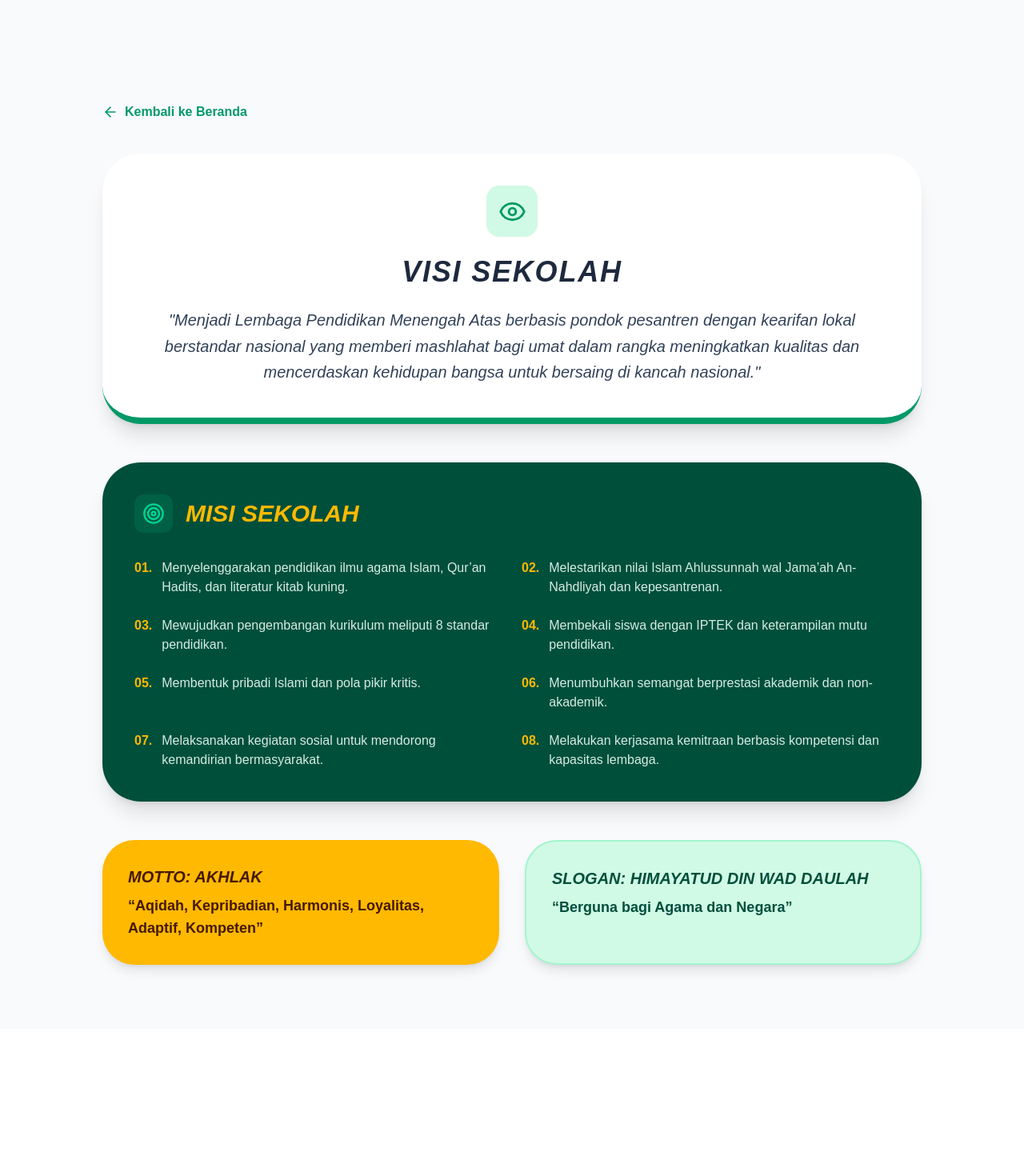
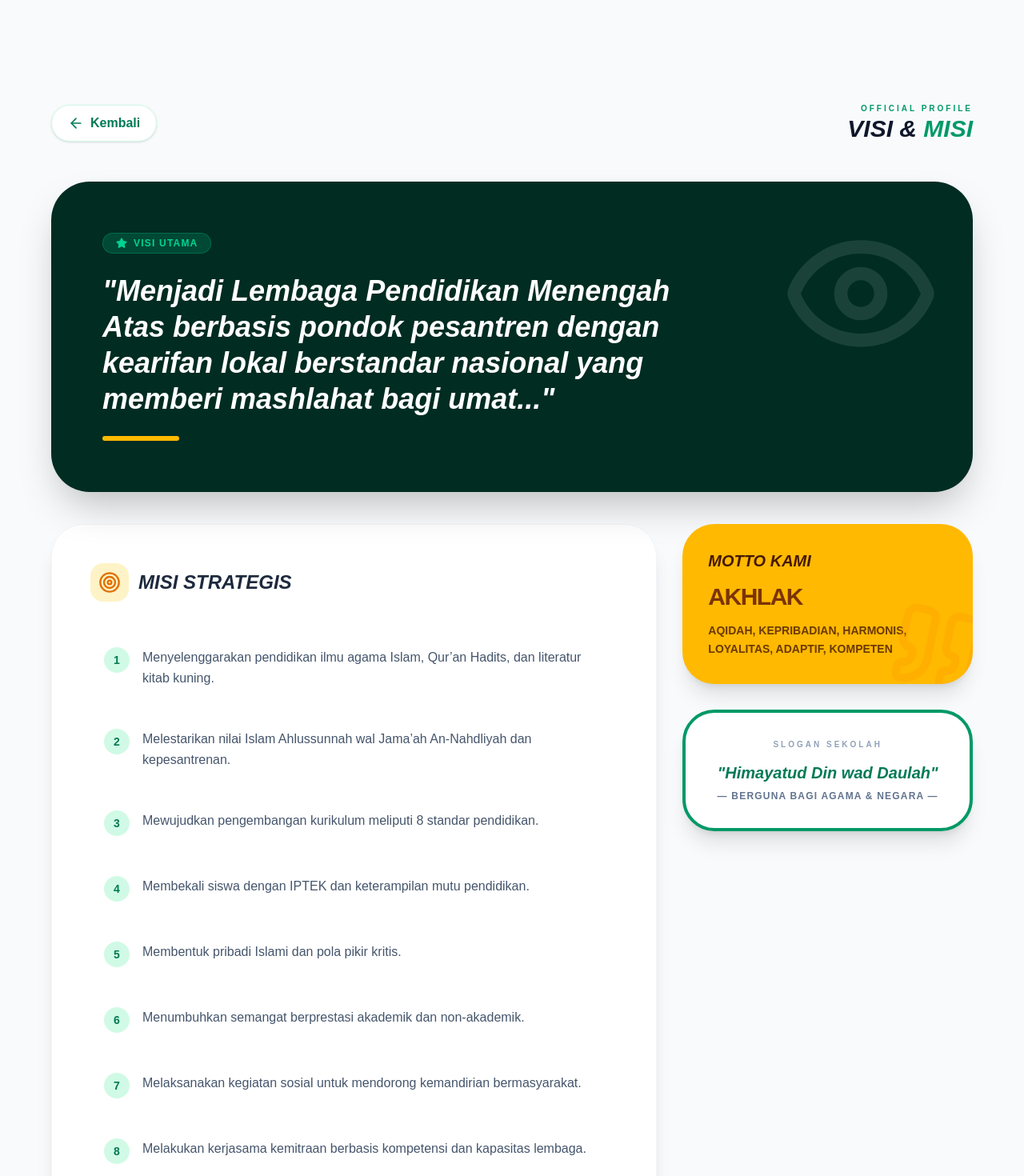
Before and after one commit to dapamutakkin44-dev/smas-nu-toboali, a Next.js app: page /profil/visi-misi in a window 1280 px wide. Shown: the top 1470 px of the page at 80% size. Before the commit the page ends 1286 px from the top, so only its background shows below. Built offline with nearby package versions, Linux system fonts and the light colour scheme.

Commit message:
ubah jadi gahar

```diff
--- a/src/app/profil/visi-misi/page.tsx
+++ b/src/app/profil/visi-misi/page.tsx
@@ -2,69 +2,109 @@
 import React from 'react';
 import { motion } from 'framer-motion';
 import Link from 'next/link';
-import { ArrowLeft, Target, Eye, ShieldCheck, Heart } from 'lucide-react';
+import { ArrowLeft, Target, Eye, Star, CheckCircle2, Quote } from 'lucide-react';
 
 export default function VisiMisiPage() {
+  const misiList = [
+    "Menyelenggarakan pendidikan ilmu agama Islam, Qur’an Hadits, dan literatur kitab kuning.",
+    "Melestarikan nilai Islam Ahlussunnah wal Jama’ah An-Nahdliyah dan kepesantrenan.",
+    "Mewujudkan pengembangan kurikulum meliputi 8 standar pendidikan.",
+    "Membekali siswa dengan IPTEK dan keterampilan mutu pendidikan.",
+    "Membentuk pribadi Islami dan pola pikir kritis.",
+    "Menumbuhkan semangat berprestasi akademik dan non-akademik.",
+    "Melaksanakan kegiatan sosial untuk mendorong kemandirian bermasyarakat.",
+    "Melakukan kerjasama kemitraan berbasis kompetensi dan kapasitas lembaga."
+  ];
+
   return (
-    <main className="min-h-screen bg-slate-50 pt-32 pb-20 px-6">
-      <div className="max-w-5xl mx-auto">
-        {/* Tombol Kembali */}
-        <Link href="/" className="inline-flex items-center gap-2 text-emerald-600 font-bold mb-10 hover:gap-3 transition-all group">
-          <ArrowLeft size={20} className="group-hover:-translate-x-1 transition-transform" />
-          Kembali ke Beranda
-        </Link>
+    <main className="min-h-screen bg-[#f8fafc] pt-32 pb-20 px-4 overflow-hidden">
+      <div className="max-w-6xl mx-auto">
+        {/* Navigasi & Header */}
+        <div className="flex flex-col md:flex-row justify-between items-start md:items-center mb-12 gap-4">
+          <Link href="/" className="group flex items-center gap-2 text-emerald-700 font-bold bg-white px-5 py-2.5 rounded-full shadow-sm hover:shadow-md transition-all border border-emerald-100">
+            <ArrowLeft size={20} className="group-hover:-translate-x-1 transition-transform" /> Kembali
+          </Link>
+          <div className="text-right">
+            <span className="text-emerald-600 font-black tracking-[0.3em] uppercase text-[10px] block">Official Profile</span>
+            <h1 className="text-3xl font-black text-slate-900 uppercase italic">Visi & <span className="text-emerald-600">Misi</span></h1>
+          </div>
+        </div>
 
-        {/* Bagian Visi */}
-        <motion.div
-          initial={{ opacity: 0, y: 20 }}
+        {/* Hero Visi - Tampilan Lebih Gahar */}
+        <motion.section
+          initial={{ opacity: 0, y: 30 }}
           animate={{ opacity: 1, y: 0 }}
-          className="bg-white p-10 rounded-[3rem] shadow-xl border-b-8 border-emerald-600 mb-12 text-center"
+          className="relative bg-emerald-950 rounded-[3rem] p-8 md:p-16 overflow-hidden shadow-2xl mb-10"
         >
-          <div className="w-16 h-16 bg-emerald-100 rounded-2xl flex items-center justify-center text-emerald-600 mb-6 mx-auto">
-            <Eye size={35} />
+          <div className="absolute top-0 right-0 p-10 opacity-10 text-white">
+            <Eye size={200} />
           </div>
-          <h2 className="text-4xl font-black text-slate-800 mb-6 uppercase italic tracking-wider">Visi Sekolah</h2>
-          <p className="text-xl text-slate-700 leading-relaxed font-medium italic">
-            "Menjadi Lembaga Pendidikan Menengah Atas berbasis pondok pesantren dengan kearifan lokal berstandar nasional yang memberi mashlahat bagi umat dalam rangka meningkatkan kualitas dan mencerdaskan kehidupan bangsa untuk bersaing di kancah nasional."
-          </p>
-        </motion.div>
+          <div className="relative z-10 max-w-3xl">
+            <div className="inline-flex items-center gap-2 bg-emerald-500/20 text-emerald-400 px-4 py-1 rounded-full text-xs font-bold uppercase tracking-widest mb-6 border border-emerald-500/30">
+              <Star size={14} fill="currentColor" /> Visi Utama
+            </div>
+            <h2 className="text-white text-2xl md:text-4xl font-black leading-tight italic mb-6">
+              "Menjadi Lembaga Pendidikan Menengah Atas berbasis pondok pesantren dengan kearifan lokal berstandar nasional yang memberi mashlahat bagi umat..."
+            </h2>
+            <div className="h-1.5 w-24 bg-amber-400 rounded-full"></div>
+          </div>
+        </motion.section>
 
-        {/* Bagian Misi */}
-        <div className="grid md:grid-cols-1 gap-8 mb-12">
+        {/* Grid Misi & Motto */}
+        <div className="grid lg:grid-cols-3 gap-8">
+          {/* Misi List - 2/3 Width */}
           <motion.div
             initial={{ opacity: 0, x: -20 }}
             animate={{ opacity: 1, x: 0 }}
-            className="bg-emerald-900 p-10 rounded-[3rem] shadow-xl text-white"
+            className="lg:col-span-2 bg-white rounded-[2.5rem] p-8 md:p-12 shadow-xl border border-slate-100"
           >
-            <div className="flex items-center gap-4 mb-8">
-              <div className="w-12 h-12 bg-emerald-800 rounded-xl flex items-center justify-center text-emerald-400">
+            <div className="flex items-center gap-3 mb-10">
+              <div className="w-12 h-12 bg-amber-100 rounded-2xl flex items-center justify-center text-amber-600">
                 <Target size={28} />
               </div>
-              <h2 className="text-3xl font-black uppercase italic text-amber-400">Misi Sekolah</h2>
+              <h3 className="text-2xl font-black text-slate-800 uppercase italic">Misi Strategis</h3>
             </div>
-            <ul className="grid md:grid-cols-2 gap-6 text-emerald-50/90">
-              <li className="flex gap-3 items-start"><span className="text-amber-400 font-bold">01.</span> Menyelenggarakan pendidikan ilmu agama Islam, Qur’an Hadits, dan literatur kitab kuning.</li>
-              <li className="flex gap-3 items-start"><span className="text-amber-400 font-bold">02.</span> Melestarikan nilai Islam Ahlussunnah wal Jama’ah An-Nahdliyah dan kepesantrenan.</li>
-              <li className="flex gap-3 items-start"><span className="text-amber-400 font-bold">03.</span> Mewujudkan pengembangan kurikulum meliputi 8 standar pendidikan.</li>
-              <li className="flex gap-3 items-start"><span className="text-amber-400 font-bold">04.</span> Membekali siswa dengan IPTEK dan keterampilan mutu pendidikan.</li>
-              <li className="flex gap-3 items-start"><span className="text-amber-400 font-bold">05.</span> Membentuk pribadi Islami dan pola pikir kritis.</li>
-              <li className="flex gap-3 items-start"><span className="text-amber-400 font-bold">06.</span> Menumbuhkan semangat berprestasi akademik dan non-akademik.</li>
-              <li className="flex gap-3 items-start"><span className="text-amber-400 font-bold">07.</span> Melaksanakan kegiatan sosial untuk mendorong kemandirian bermasyarakat.</li>
-              <li className="flex gap-3 items-start"><span className="text-amber-400 font-bold">08.</span> Melakukan kerjasama kemitraan berbasis kompetensi dan kapasitas lembaga.</li>
-            </ul>
+            <div className="grid md:grid-cols-1 gap-4">
+              {misiList.map((item, index) => (
+                <div key={index} className="group flex gap-4 p-4 rounded-2xl hover:bg-emerald-50 transition-colors border border-transparent hover:border-emerald-100">
+                  <div className="flex-shrink-0 w-8 h-8 rounded-full bg-emerald-100 text-emerald-700 flex items-center justify-center font-bold text-sm">
+                    {index + 1}
+                  </div>
+                  <p className="text-slate-600 font-medium leading-relaxed group-hover:text-slate-900 transition-colors">{item}</p>
+                </div>
+              ))}
+            </div>
           </motion.div>
-        </div>
 
-        {/* Bagian Motto & Slogan */}
-        <div className="grid md:grid-cols-2 gap-8">
-          <motion.div initial={{ opacity: 0, scale: 0.9 }} animate={{ opacity: 1, scale: 1 }} className="bg-amber-400 p-8 rounded-[2.5rem] shadow-lg text-amber-950">
-            <h3 className="font-black uppercase text-xl mb-2 italic">Motto: AKHLAK</h3>
-            <p className="font-bold text-lg">“Aqidah, Kepribadian, Harmonis, Loyalitas, Adaptif, Kompeten”</p>
-          </motion.div>
-          <motion.div initial={{ opacity: 0, scale: 0.9 }} animate={{ opacity: 1, scale: 1 }} className="bg-emerald-100 p-8 rounded-[2.5rem] shadow-lg text-emerald-900 border-2 border-emerald-200">
-            <h3 className="font-black uppercase text-xl mb-2 italic">Slogan: Himayatud Din wad Daulah</h3>
-            <p className="font-bold text-lg">“Berguna bagi Agama dan Negara”</p>
-          </motion.div>
+          {/* Motto & Slogan - 1/3 Width */}
+          <div className="space-y-8">
+            <motion.div
+              initial={{ opacity: 0, x: 20 }}
+              animate={{ opacity: 1, x: 0 }}
+              className="bg-amber-400 rounded-[2.5rem] p-8 shadow-xl relative overflow-hidden group"
+            >
+              <Quote className="absolute -right-4 -bottom-4 text-amber-500/30 rotate-12 group-hover:scale-110 transition-transform" size={120} />
+              <h3 className="text-amber-950 font-black uppercase italic text-xl mb-4">Motto Kami</h3>
+              <p className="text-amber-900 font-black text-3xl leading-none tracking-tighter">AKHLAK</p>
+              <p className="mt-4 text-amber-950/80 font-bold text-sm leading-relaxed uppercase">
+                Aqidah, Kepribadian, Harmonis, Loyalitas, Adaptif, Kompeten
+              </p>
+            </motion.div>
+
+            <motion.div
+              initial={{ opacity: 0, scale: 0.9 }}
+              animate={{ opacity: 1, scale: 1 }}
+              className="bg-white border-4 border-emerald-600 rounded-[2.5rem] p-8 shadow-xl text-center"
+            >
+              <h3 className="text-slate-400 font-black uppercase text-[10px] tracking-[0.3em] mb-4">Slogan Sekolah</h3>
+              <p className="text-emerald-700 font-black text-xl italic mb-2 leading-tight">
+                "Himayatud Din wad Daulah"
+              </p>
+              <p className="text-slate-500 font-bold text-xs uppercase tracking-widest">
+                — Berguna bagi Agama & Negara —
+              </p>
+            </motion.div>
+          </div>
         </div>
       </div>
     </main>
```
